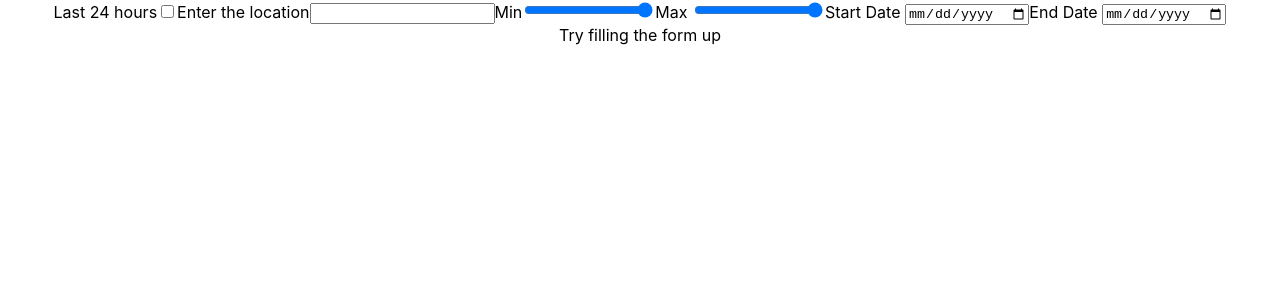
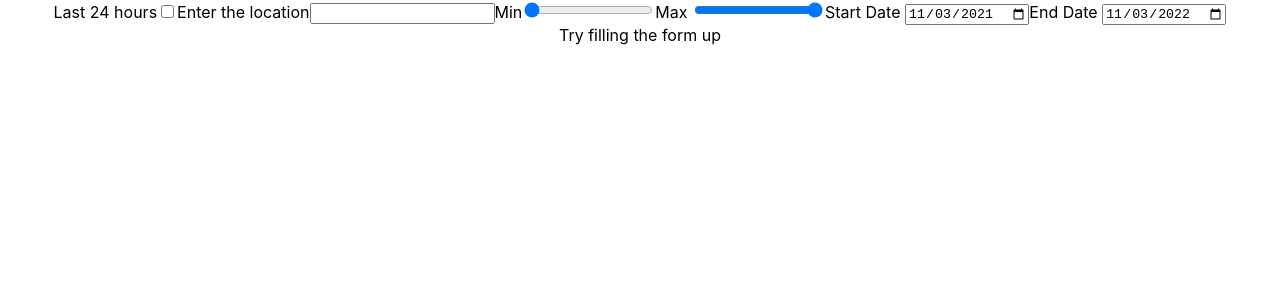
Before and after one commit to shaishav007/tremorsV1, a React (Create React App) app: page /mapPage in a window 1280 px wide. Shown: the top 300 px of the page. Built offline with nearby package versions, Linux system fonts and the light colour scheme; no server answers.

Commit message:
this should work

```diff
--- a/src/components/InputFormComponent.js
+++ b/src/components/InputFormComponent.js
@@ -13,9 +13,8 @@ const InputFormComponent = (props) => {
     const [maxState,setMax]=useState(10);
     const [startDateState,setStartDate] = useState("2021-11-03");
     const [endDateState,setEndDate]= useState("2022-11-03")
-    const [isDataIn,setIsDataIn]=useState(false);
 
-    const [responseData,setResponseData]=useState({});
+
     const placeRef = useRef('');
 
     const[last24hours,setlast24Hours]= useState(false)
@@ -62,10 +61,9 @@ const getPlaceQuery=(e)=>{
                     //IF YOU ARE GOING TO CHANGE STATES AND PASS DATA, PASS DATA FIRST, DON"T DEPEND ON STATES TO PASS THAT DATA. RESERVE STATE CHANGE ONLY FOR RENDERS NOTHING ELSE
                     props.coordsAndMarkerData(latitude,longitude,earthquakeResponse.data);
                     // setEverythingUp();
-                    setResponseData(earthquakeResponse.data)
 
-                    //justCozData is in
-                    setIsDataIn(true);
+
+
                     //call this function once we get all the coords
 
                 }
@@ -146,13 +144,13 @@ const getDateQuery=(e)=>{
             <label htmlFor='place'>Enter the location</label>
             <input type="text" name='place' onChange={getPlaceQuery} ref={placeRef} disabled={last24hours}/>
             <label htmlFor='minValue'>Min</label>
-            <input type="range" name='minValue' min="0" max="10" step="0.25" onChange={getRangeQuery} disabled={last24hours}/>
+            <input type="range" name='minValue' min="0" max="10" step="0.25" onChange={getRangeQuery} disabled={last24hours} value={minState}/>
             <label htmlFor='minValue'>Max </label>
-            <input type="range" name='maxValue' min="0" max="10" step="0.25" onChange={getRangeQuery} disabled={last24hours}/>
+            <input type="range" name='maxValue' min="0" max="10" step="0.25" onChange={getRangeQuery} disabled={last24hours} value={maxState}/>
             <label htmlFor='startDate'>Start Date </label>
-            <input type="date" name='startDate' onChange={getDateQuery} disabled={last24hours}/>
+            <input type="date" name='startDate' onChange={getDateQuery} disabled={last24hours} value={startDateState}/>
             <label htmlFor='endDate'>End Date </label>
-            <input type="date" name='endDate' onChange={getDateQuery} disabled={last24hours}/>
+            <input type="date" name='endDate' onChange={getDateQuery} disabled={last24hours} value={endDateState}/>
 
 
     </div>
--- a/src/components/MapPage.js
+++ b/src/components/MapPage.js
@@ -4,11 +4,9 @@ import React, { useEffect, useState } from 'react'
 
 import InputFormComponent from './InputFormComponent'
 import DisplayMap from './DisplayMap';
-import MyComponent from  './DisplayMap'
 import HeroStats from './HeroStats';
 //this is importing from the npm install firebase thing
-import {get, getDatabase, push, ref, set} from 'firebase/database'
-
+import {getDatabase, ref, set} from 'firebase/database';
 //this one is importing our specific firebase settings
 import Firebase from './Firebase';
 
@@ -18,7 +16,7 @@ const MapPage = () => {
     //new states during refactor
     const [latitude,setLatitude] = useState(23.5);
     const [longitude,setLongitude] = useState(90);
-    const [resultData,setResultData] = useState([]);
+
     const [displayMapNow,setDisplayMapNow] = useState(false);
 
     //state to get data from the input form // an object which is just place, magnitude, ....
@@ -28,6 +26,35 @@ const MapPage = () => {
     const[heroInfo,setHeroInfo]= useState({})
     const[isHeroObjectReady,SetIsHeroObjectReady]=useState(false);
 
+
+    const writeToFirebase=(feed)=>{
+        feed.features.forEach((item)=>{
+            //for each entry in the earthquakes
+            let responder = 'geology teachers';
+            //if event magnitude is greater than 3.5 item.properties.mag
+            if(item.properties.mag>=3.5){
+                responder='Rich Mortal';
+
+            }else if(item.properties.mag>6){
+                responder='Strong Good';
+            }else if(item.properties.mag>7){
+                responder='all';
+            }
+
+            //update the current entry
+            updateCurrentEntry(item,responder);
+        });
+
+        //now that it has the updated entry call firebase and set stuff straight
+        const database = getDatabase(Firebase);
+        const dbRef= ref(database);
+        //replaces whatever in the data right now with the currentEntry
+        set(dbRef,currentEntry);
+
+        //after we wrote stuff to firebase, now lets set Hero info
+        setHeroInfo(currentEntry);
+        SetIsHeroObjectReady(true);
+    }
 
     //this runs at the start. It gets all the data from the date we started this app to present date and writes it to firebase
     useEffect(()=>{
@@ -50,38 +77,12 @@ const MapPage = () => {
         }).catch((err)=>{
             console.log(err);
         })
-    },[])
+
+    },[writeToFirebase])
 
 
 
-    const writeToFirebase=(feed)=>{
-            feed.features.forEach((item)=>{
-                //for each entry in the earthquakes
-                let responder = 'geology teachers';
-                //if event magnitude is greater than 3.5 item.properties.mag
-                if(item.properties.mag>=3.5){
-                    responder='Rich Mortal';
 
-                }else if(item.properties.mag>6){
-                    responder='Strong Good';
-                }else if(item.properties.mag>7){
-                    responder='all';
-                }
-
-                //update the current entry
-                updateCurrentEntry(item,responder);
-            });
-
-            //now that it has the updated entry call firebase and set stuff straight
-            const database = getDatabase(Firebase);
-            const dbRef= ref(database);
-            //replaces whatever in the data right now with the currentEntry
-            set(dbRef,currentEntry);
-
-            //after we wrote stuff to firebase, now lets set Hero info
-            setHeroInfo(currentEntry);
-            SetIsHeroObjectReady(true);
-    }
 
     //lets say the current entry in the database is
     let currentEntry={
@@ -146,7 +147,6 @@ const MapPage = () => {
         console.log('this goes into feed,state should change',resultData)
         setLatitude(lat);
         setLongitude(long);
-        setResultData(resultData);
         generateMarkerInfo(resultData);
         console.log('about to display map right now')
         setDisplayMapNow(true);
```
